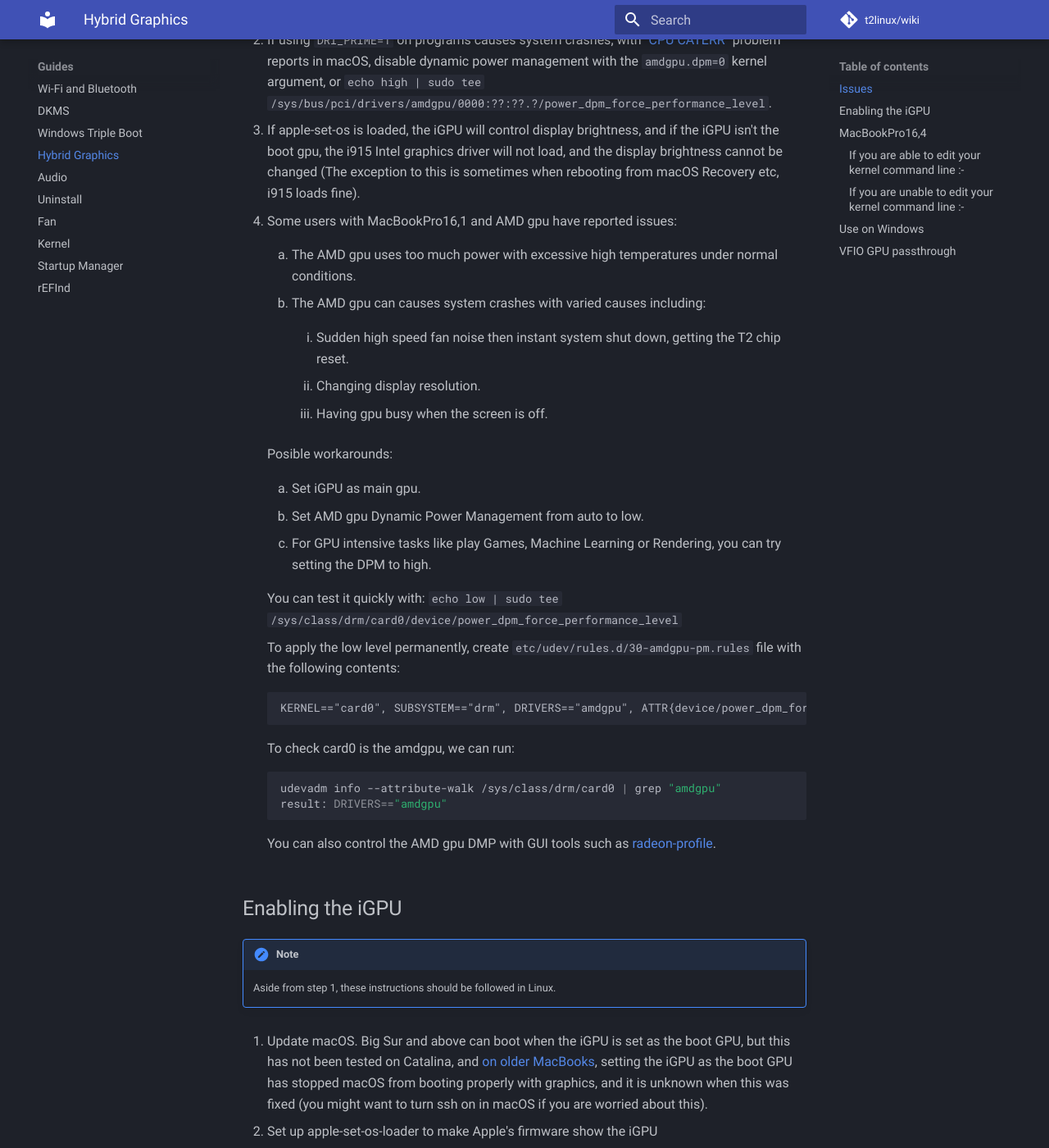
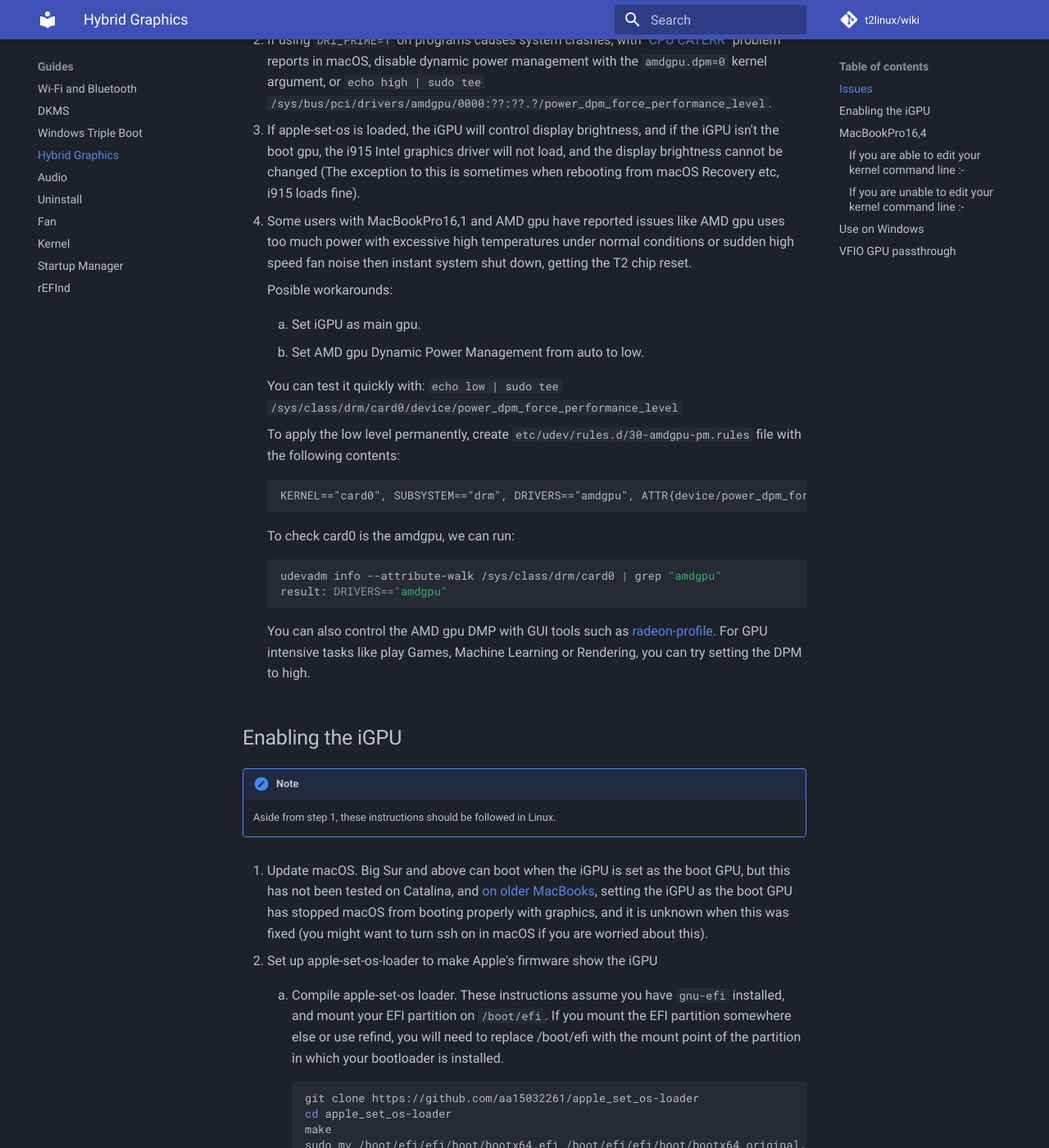
Before and after one commit to t2linux/wiki, an MkDocs documentation site: the page built from docs/guides/hybrid-graphics.md, in a window 1280 px wide and 1400 px high, scrolled down 633 px. Shown: the whole window at 82% size. Built offline with MkDocs 1.6.1 and Material for MkDocs 9.7.7, drawn with Linux system fonts in a browser that asks for light colours; comment, search, counter and statistics services are not loaded.

Commit message:
reformat

````diff
--- a/docs/guides/hybrid-graphics.md
+++ b/docs/guides/hybrid-graphics.md
@@ -12,25 +12,13 @@ This has been tested on the MacBookPro16,1 and the MacBookPro15,1. The 15,3 and
 
 3. If apple-set-os is loaded, the iGPU will control display brightness, and if the iGPU isn't the boot gpu, the i915 Intel graphics driver will not load, and the display brightness cannot be changed (The exception to this is sometimes when rebooting from macOS Recovery etc, i915 loads fine).
 
-4. Some users with MacBookPro16,1 and AMD gpu have reported issues:
+4. Some users with MacBookPro16,1 and AMD gpu have reported issues like AMD gpu uses too much power with excessive high temperatures under normal conditions or sudden high speed fan noise then instant system shut down, getting the T2 chip reset.
 
-    1. The AMD gpu uses too much power with excessive high temperatures under normal conditions.
-
-    2. The AMD gpu can causes system crashes with varied causes including:
-
-        1. Sudden high speed fan noise then instant system shut down, getting the T2 chip reset.
-
-        2. Changing display resolution.
-
-        3. Having gpu busy when the screen is off.
-
-       Posible workarounds:
+    Posible workarounds:
 
        1. Set iGPU as main gpu.
 
        2. Set AMD gpu Dynamic Power Management from auto to low.
-
-       3. For GPU intensive tasks like play Games, Machine Learning or Rendering, you can try setting the DPM to high.
 
     You can test it quickly with: `echo low | sudo tee /sys/class/drm/card0/device/power_dpm_force_performance_level`
 
@@ -47,7 +35,7 @@ This has been tested on the MacBookPro16,1 and the MacBookPro15,1. The 15,3 and
     result: DRIVERS=="amdgpu"
     ```
 
-    You can also control the AMD gpu DMP with GUI tools such as [radeon-profile](https://github.com/emerge-e-world/radeon-profile).
+    You can also control the AMD gpu DMP with GUI tools such as [radeon-profile](https://github.com/emerge-e-world/radeon-profile). For GPU intensive tasks like play Games, Machine Learning or Rendering, you can try setting the DPM to high.
 
 ## Enabling the iGPU
 
````
